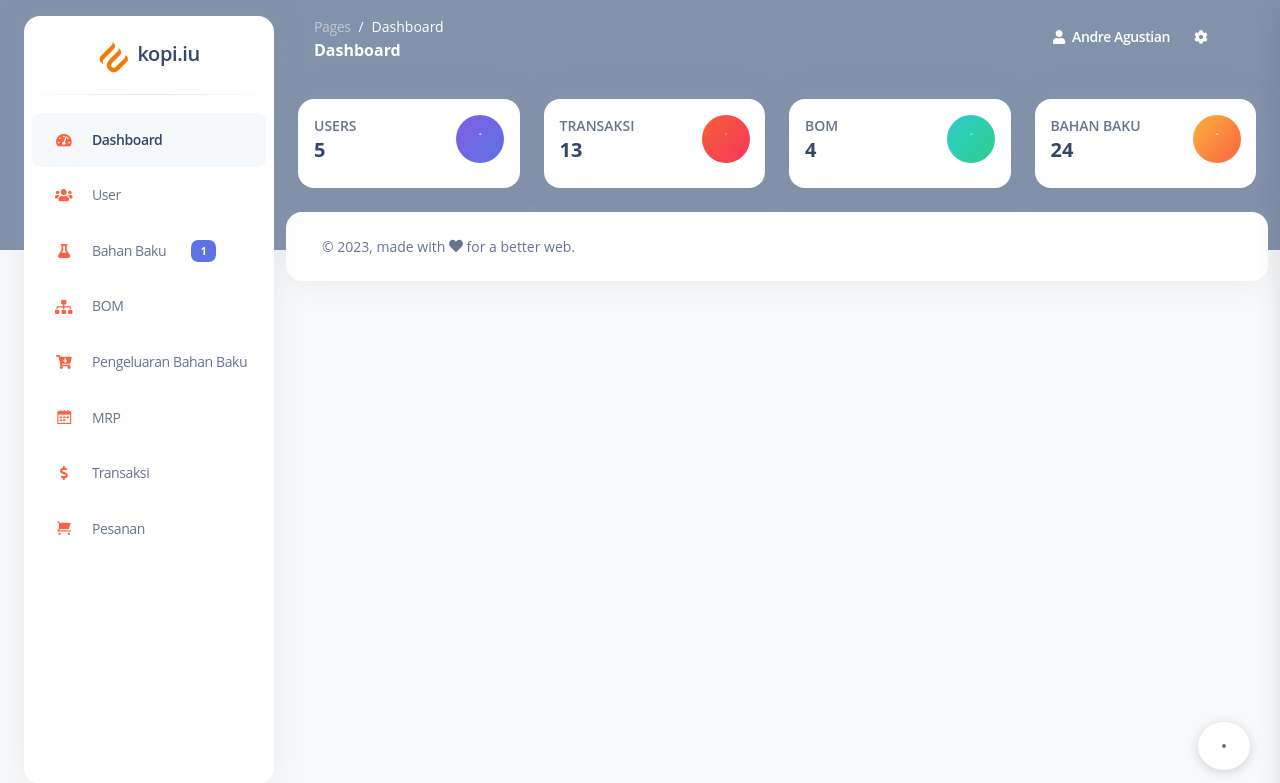
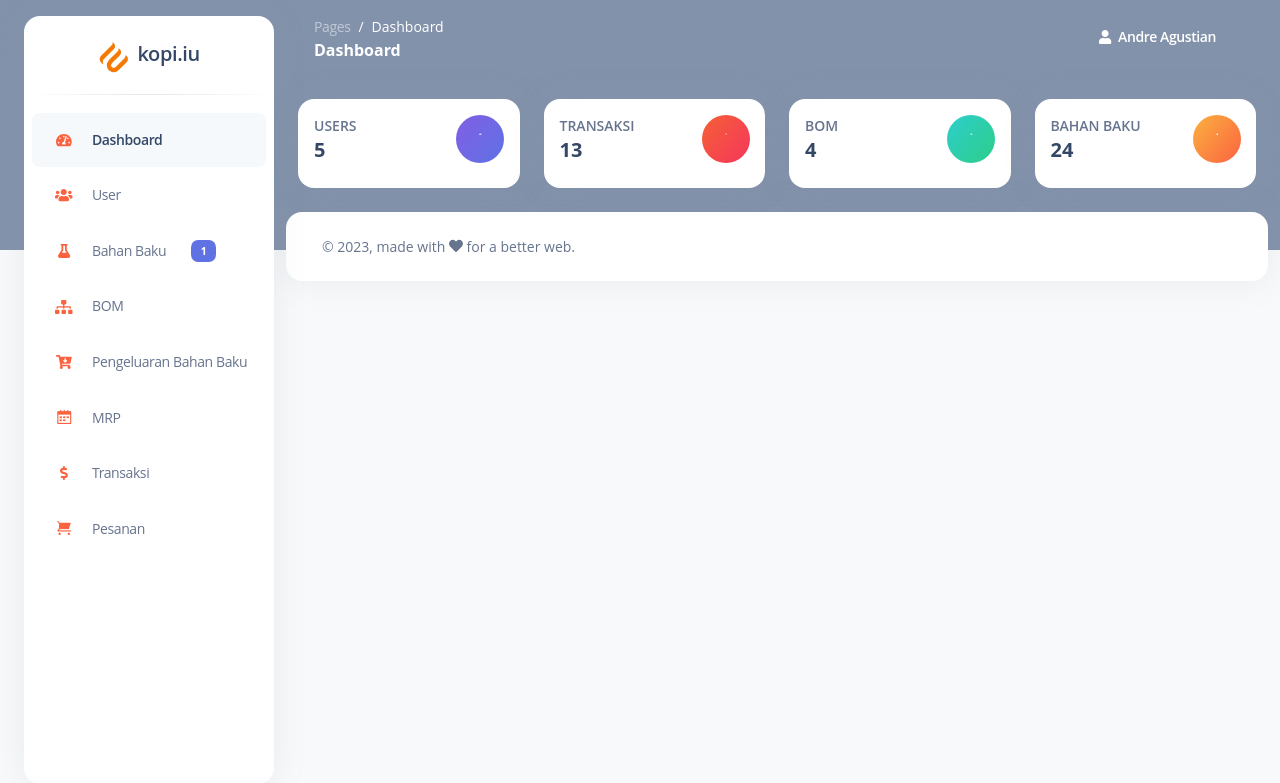
Before and after one commit to yogi-prasetio/kopi_iu, a CodeIgniter app: page /Kopi_IU/Dashboard in a window 1280 px wide. Shown: the top 783 px of the page. Run offline with CodeIgniter, Linux system fonts and the light colour scheme; a user stored in the database is signed in; data comes from the database, SQL or seed files in the repository; style sheets or scripts are compiled from the project's sources; some libraries are stand-ins or nearby versions.

Commit message:
remove colour configuration

```diff
--- a/application/views/template/footer.php
+++ b/application/views/template/footer.php
@@ -18,7 +18,9 @@
         </div>
     </div>
 </main>
-<div class="fixed-plugin">
+
+<!-- SETTING COLOR THEME -->
+<!-- <div class="fixed-plugin">
     <a class="fixed-plugin-button text-dark position-fixed px-3 py-2">
         <i class="fa fa-cog py-2"> </i>
     </a>
@@ -33,11 +35,11 @@
                     <i class="fa fa-close"></i>
                 </button>
             </div>
-            <!-- End Toggle Button -->
+            //End Toggle Button
         </div>
         <hr class="horizontal dark my-1">
         <div class="card-body pt-sm-3 pt-0 overflow-auto">
-            <!-- Sidebar Backgrounds -->
+            // Sidebar Backgrounds
             <div>
                 <h6 class="mb-0">Sidebar Colors</h6>
             </div>
@@ -51,7 +53,7 @@
                     <span class="badge filter bg-gradient-danger" data-color="danger" onclick="sidebarColor(this)"></span>
                 </div>
             </a>
-            <!-- Sidenav Type -->
+            // Sidenav Type
             <div class="mt-3">
                 <h6 class="mb-0">Sidenav Type</h6>
                 <p class="text-sm">Choose between 2 different sidenav types.</p>
@@ -61,7 +63,7 @@
                 <button class="btn bg-gradient-primary w-100 px-3 mb-2" data-class="bg-default" onclick="sidebarType(this)">Dark</button>
             </div>
             <p class="text-sm d-xl-none d-block mt-2">You can change the sidenav type just on desktop view.</p>
-            <!-- Navbar Fixed -->
+            // Navbar Fixed
             <div class="d-flex my-3">
                 <h6 class="mb-0">Navbar Fixed</h6>
                 <div class="form-check form-switch ps-0 ms-auto my-auto">
@@ -78,7 +80,7 @@
 
         </div>
     </div>
-</div>
+</div> -->
 
 <!--   Core JS Files   -->
 <script src="<?= base_url() ?>assets/js/core/popper.min.js"></script>
--- a/application/views/template/navbar.php
+++ b/application/views/template/navbar.php
@@ -162,7 +162,7 @@
                                 </a>
                             </li>
                         </ul>
-                    </li>
+                    <!-- </li>
                     <li class="nav-item d-xl-none ps-3 d-flex align-items-center">
                         <a href="javascript:;" class="nav-link text-white p-0" id="iconNavbarSidenav">
                             <div class="sidenav-toggler-inner">
@@ -174,7 +174,7 @@
                         <a href="javascript:;" class="nav-link text-white p-0">
                             <i class="fa fa-cog fixed-plugin-button-nav cursor-pointer"></i>
                         </a>
-                    </li>
+                    </li> -->
 
                 </ul>
             </div>
```
